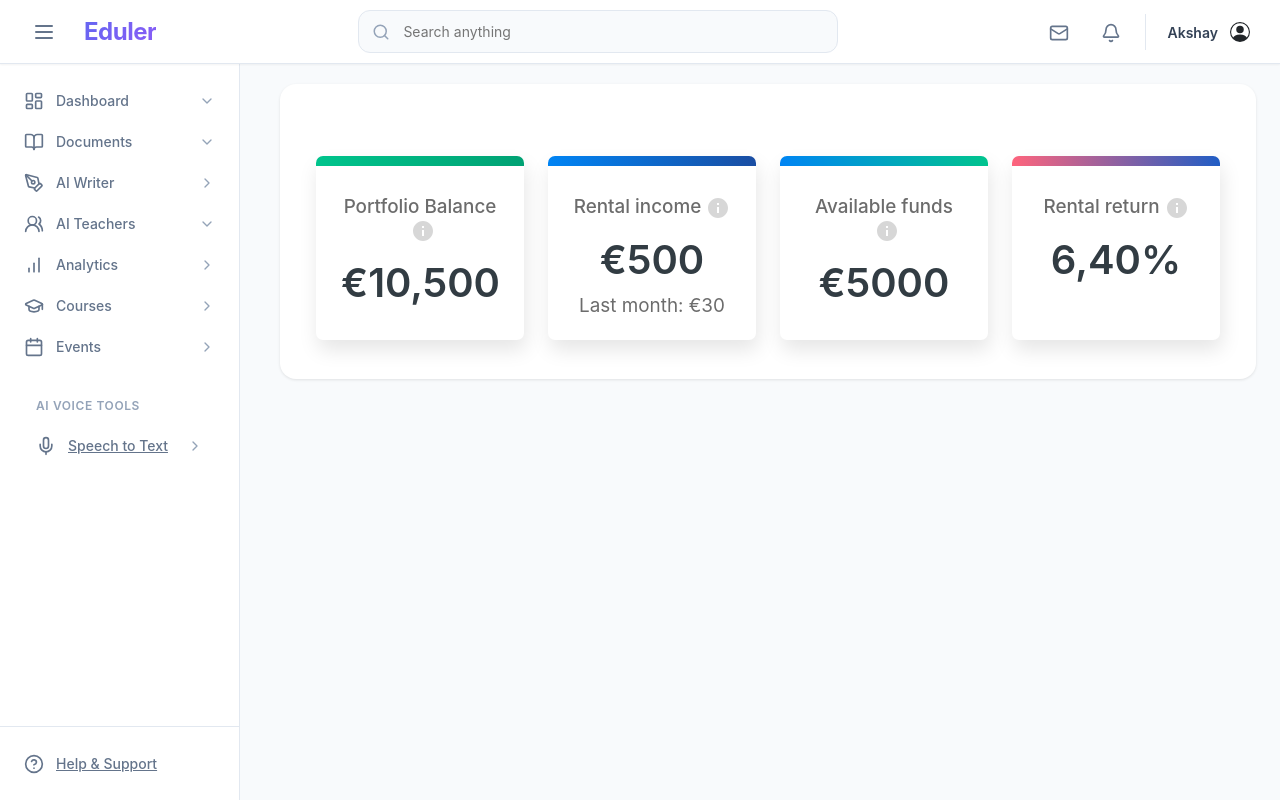
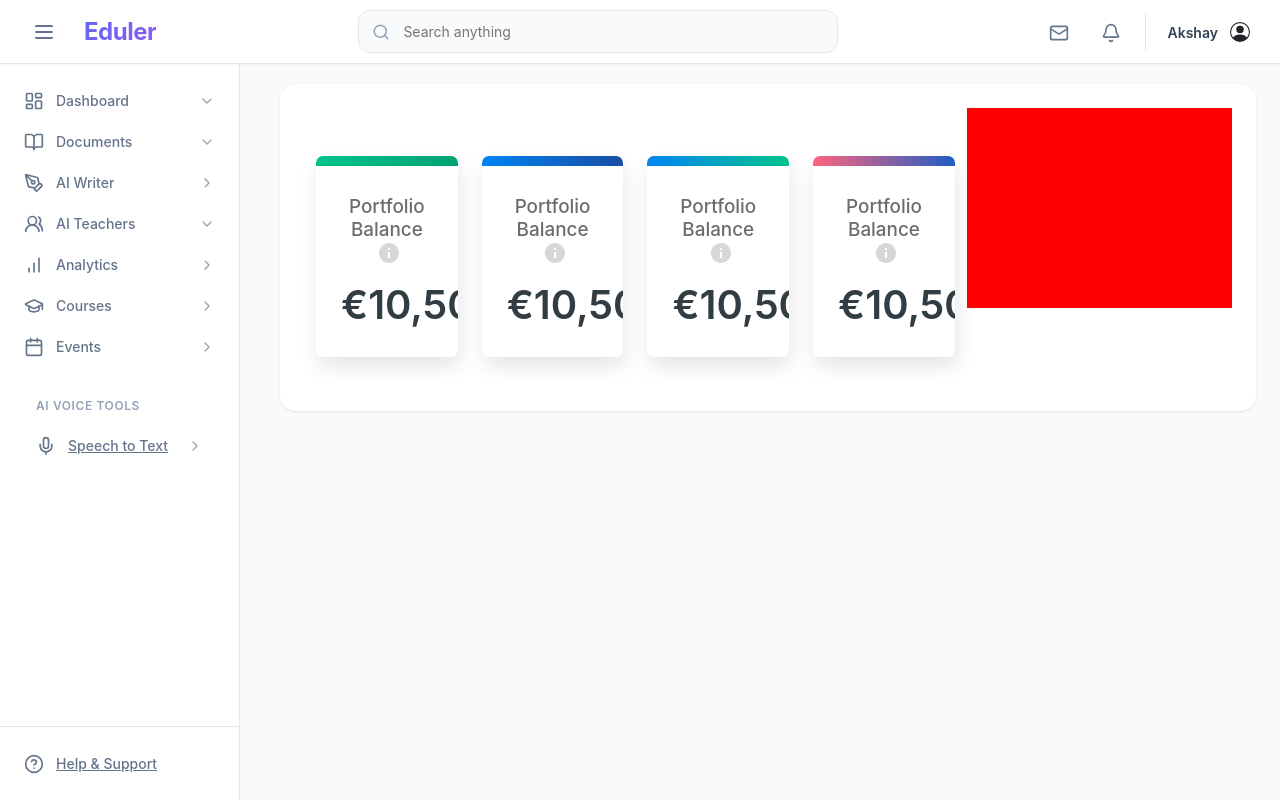
Before and after one commit to Akshay-patil-dav/Admin-Panel-Using-React, a React (Vite) app: page / in a window 1280 px wide. Built offline with nearby package versions, Linux system fonts and the light colour scheme.

Commit message:
update
update

```diff
--- a/src/components/Dashboard/Dashboard.jsx
+++ b/src/components/Dashboard/Dashboard.jsx
@@ -1,11 +1,10 @@
 import React from 'react'
+import { Card } from 'react-bootstrap';
 
 
-export  function Cards(){
+export function CardsBox() {
   return (
-    <div id="root">
-    <div class="container pt-5">
-      <div class="row align-items-stretch">
+
     <div class="c-dashboardInfo col-lg-3 col-md-6">
       <div class="wrap">
         <h4 class="heading heading5 hind-font medium-font-weight c-dashboardInfo__title">Portfolio Balance<svg
@@ -14,43 +13,27 @@ export  function Cards(){
           <path
             d="M12 2C6.48 2 2 6.48 2 12s4.48 10 10 10 10-4.48 10-10S17.52 2 12 2zm1 15h-2v-6h2v6zm0-8h-2V7h2v2z">
           </path>
-              </svg></h4><span class="hind-font caption-12 c-dashboardInfo__count">€10,500</span>
+        </svg></h4><span class="hind-font caption-12  c-dashboardInfo__count">€10,500</span>
       </div>
     </div>
-        <div class="c-dashboardInfo col-lg-3 col-md-6">
-          <div class="wrap">
-            <h4 class="heading heading5 hind-font medium-font-weight c-dashboardInfo__title">Rental income<svg
-                class="MuiSvgIcon-root-19" focusable="false" viewBox="0 0 24 24" aria-hidden="true" role="presentation">
-                <path fill="none" d="M0 0h24v24H0z"></path>
-                <path
-                  d="M12 2C6.48 2 2 6.48 2 12s4.48 10 10 10 10-4.48 10-10S17.52 2 12 2zm1 15h-2v-6h2v6zm0-8h-2V7h2v2z">
-                </path>
-              </svg></h4><span class="hind-font caption-12 c-dashboardInfo__count">€500</span><span
-              class="hind-font caption-12 c-dashboardInfo__subInfo">Last month: €30</span>
-          </div>
-        </div>
-        <div class="c-dashboardInfo col-lg-3 col-md-6">
-          <div class="wrap">
-            <h4 class="heading heading5 hind-font medium-font-weight c-dashboardInfo__title">Available funds<svg
-                class="MuiSvgIcon-root-19" focusable="false" viewBox="0 0 24 24" aria-hidden="true" role="presentation">
-                <path fill="none" d="M0 0h24v24H0z"></path>
-                <path
-                  d="M12 2C6.48 2 2 6.48 2 12s4.48 10 10 10 10-4.48 10-10S17.52 2 12 2zm1 15h-2v-6h2v6zm0-8h-2V7h2v2z">
-                </path>
-              </svg></h4><span class="hind-font caption-12 c-dashboardInfo__count">€5000</span>
-          </div>
-        </div>
-        <div class="c-dashboardInfo col-lg-3 col-md-6">
-          <div class="wrap">
-            <h4 class="heading heading5 hind-font medium-font-weight c-dashboardInfo__title">Rental return<svg
-                class="MuiSvgIcon-root-19" focusable="false" viewBox="0 0 24 24" aria-hidden="true" role="presentation">
-                <path fill="none" d="M0 0h24v24H0z"></path>
-                <path
-                  d="M12 2C6.48 2 2 6.48 2 12s4.48 10 10 10 10-4.48 10-10S17.52 2 12 2zm1 15h-2v-6h2v6zm0-8h-2V7h2v2z">
-                </path>
-              </svg></h4><span class="hind-font caption-12 c-dashboardInfo__count">6,40%</span>
-          </div>
-        </div>
+
+  );
+}
+
+export function Cards() {
+  return (
+    <div id="cardsbox">
+      <div class="container pt-5">
+        <div class="row align-items-stretch">
+
+
+          <CardsBox />
+          <CardsBox />
+          <CardsBox />
+          <CardsBox />
+
+
+
         </div>
       </div>
     </div>
@@ -64,7 +47,12 @@ export default function Dashboard() {
       <main className="eduler-main">
         <div className="eduler-main__container">
           {/* ***************** */}
-              <Cards  />
+          <div className='fx'>
+            <Cards />
+            <div className='boxleft'>
+
+            </div>
+          </div>
           {/* ****************  */}
         </div>
       </main>
--- a/src/css/Pages_Css/Dashboard.css
+++ b/src/css/Pages_Css/Dashboard.css
@@ -1,5 +1,7 @@
 .c-dashboardInfo {
-    margin-bottom: 15px;
+    margin-bottom: 30px;
+
+
   }
   .c-dashboardInfo .wrap {
     background: #ffffff;
@@ -61,3 +63,17 @@
     user-select: none;
     flex-shrink: 0;
   }
+
+
+  /* **************** */
+  #cardsbox{
+
+    /* background-color: blue; */
+    width: 100%;
+    height: max-content;
+  }
+  .boxleft{
+    background-color: red;
+    width: 40%;
+    height: 200px;
+  }
--- a/src/index.css
+++ b/src/index.css
@@ -0,0 +1,3 @@
+.fx{
+    display: flex;
+}
```
Lines whose indentation alone changed are shown as unchanged.
